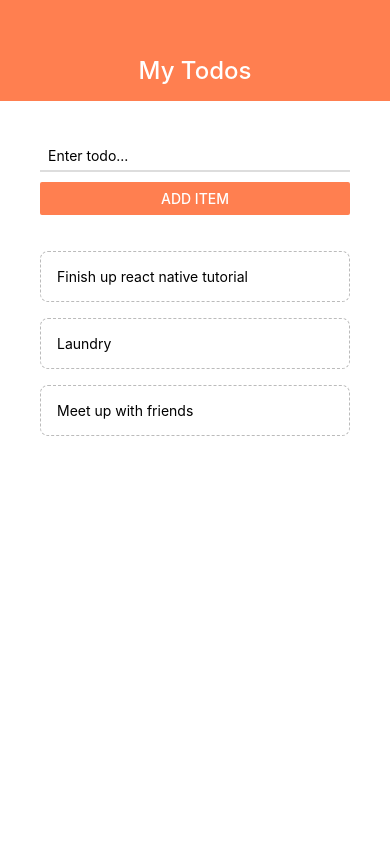
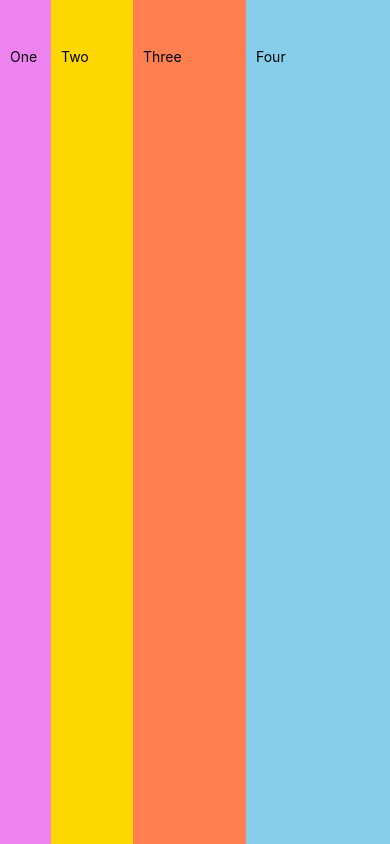
Before and after one commit to zidanegimiga/AwesomeProject, a React Native app: screen / in a window 390 px wide. Built offline with nearby package versions, Linux system fonts and the light colour scheme.

Commit message:
lesson: learn flexbox

```diff
--- a/App.js
+++ b/App.js
@@ -4,6 +4,7 @@
 import Header from './components/header';
 import TodoItem from './components/todoItem';
 import AddTodo from './components/addToDo';
+import Sandbox from './components/sandbox';
 
 export default function App() {
   const [todos, setTodos] = useState([
@@ -26,22 +27,23 @@
   }
 
   return (
-    <TouchableWithoutFeedback onPress={()=> Keyboard.dismiss()}>
-      <View style={styles.container}>
-        <Header />
-        <View style={styles.content}>
-          <AddTodo submitHandler={submitHandler} />
-          <View style={styles.list}>
-            <FlatList
-              data={todos}
-              renderItem={({ item }) => (
-                <TodoItem item={item} pressHandler={pressHandler} />
-              )}
-            />
-          </View>
-        </View>
-      </View>
-    </TouchableWithoutFeedback>
+    <Sandbox/>
+    // <TouchableWithoutFeedback onPress={()=> Keyboard.dismiss()}>
+    //   <View style={styles.container}>
+    //     <Header />
+    //     <View style={styles.content}>
+    //       <AddTodo submitHandler={submitHandler} />
+    //       <View style={styles.list}>
+    //         <FlatList
+    //           data={todos}
+    //           renderItem={({ item }) => (
+    //             <TodoItem item={item} pressHandler={pressHandler} />
+    //           )}
+    //         />
+    //       </View>
+    //     </View>
+    //   </View>
+    // </TouchableWithoutFeedback>
   );
 }
 
--- /dev/null
+++ b/components/sandbox.js
@@ -0,0 +1,46 @@
+import { StatusBar } from 'expo-status-bar';
+import { useState } from 'react'
+import { StyleSheet, Text, View, ScrollView, TouchableOpacity, TextInput, Button, Alert } from 'react-native';
+
+export default function Sandbox({ submitHandler }) {
+    return (
+        <View style={styles.container}>
+            <Text style={styles.boxOne}>One</Text>
+            <Text style={styles.boxTwo}>Two</Text>
+            <Text style={styles.boxThree}>Three</Text>
+            <Text style={styles.boxFour}>Four</Text>
+        </View>
+    )
+}
+
+const styles = StyleSheet.create({
+    container: {
+        backgroundColor: "#ddd",
+        flex: 1,
+        flexDirection: "row"
+    },
+    boxOne: {
+        backgroundColor: "violet",
+        paddingTop: 48,
+        paddingHorizontal: 10,
+        flex: 1
+    },
+    boxTwo: {
+        backgroundColor: "gold",
+        paddingTop: 48,
+        paddingHorizontal: 10,
+        flex: 2
+    },
+    boxThree: {
+        backgroundColor: "coral",
+        paddingTop: 48,
+        paddingHorizontal: 10,
+        flex: 3
+    },
+    boxFour: {
+        backgroundColor: "skyblue",
+        paddingTop: 48,
+        paddingHorizontal: 10,
+        flex: 4
+    },
+})
```
